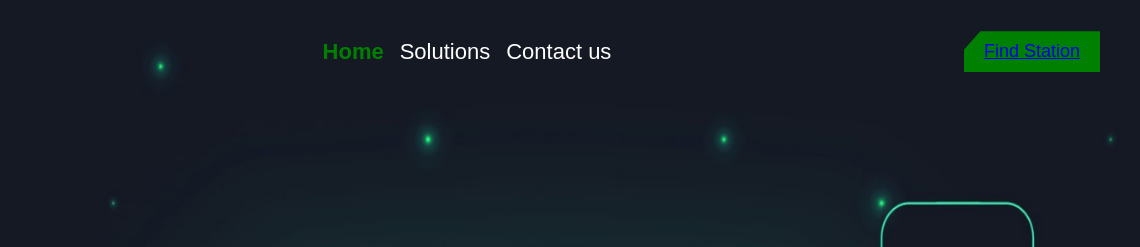
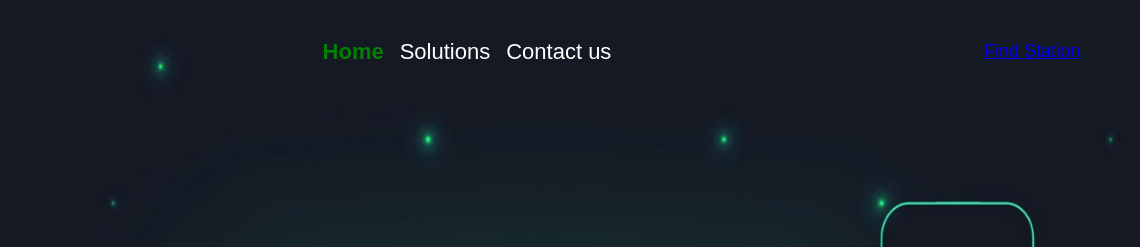
Before and after one commit to jayakumar571/EV-Station, a plain HTML site: page index.html in a window 1280 px wide. Shown: the top 247 px of the page, 140-1280 px from the left. Drawn offline with Linux system fonts and the light colour scheme; files whose address does not match are found by name.

Commit message:
Update style.css

```diff
--- a/style.css
+++ b/style.css
@@ -49,7 +49,7 @@ body {
   padding: 10px 20px;
   font-size: 18px;
   color: #fff;
-  background-color: green;
+  background-color: transparent;
   outline: none;
   border: none;
   clip-path: polygon(12% 0%, 100% 0%, 100% 100%, 0% 100%, 0% 45%);
```
